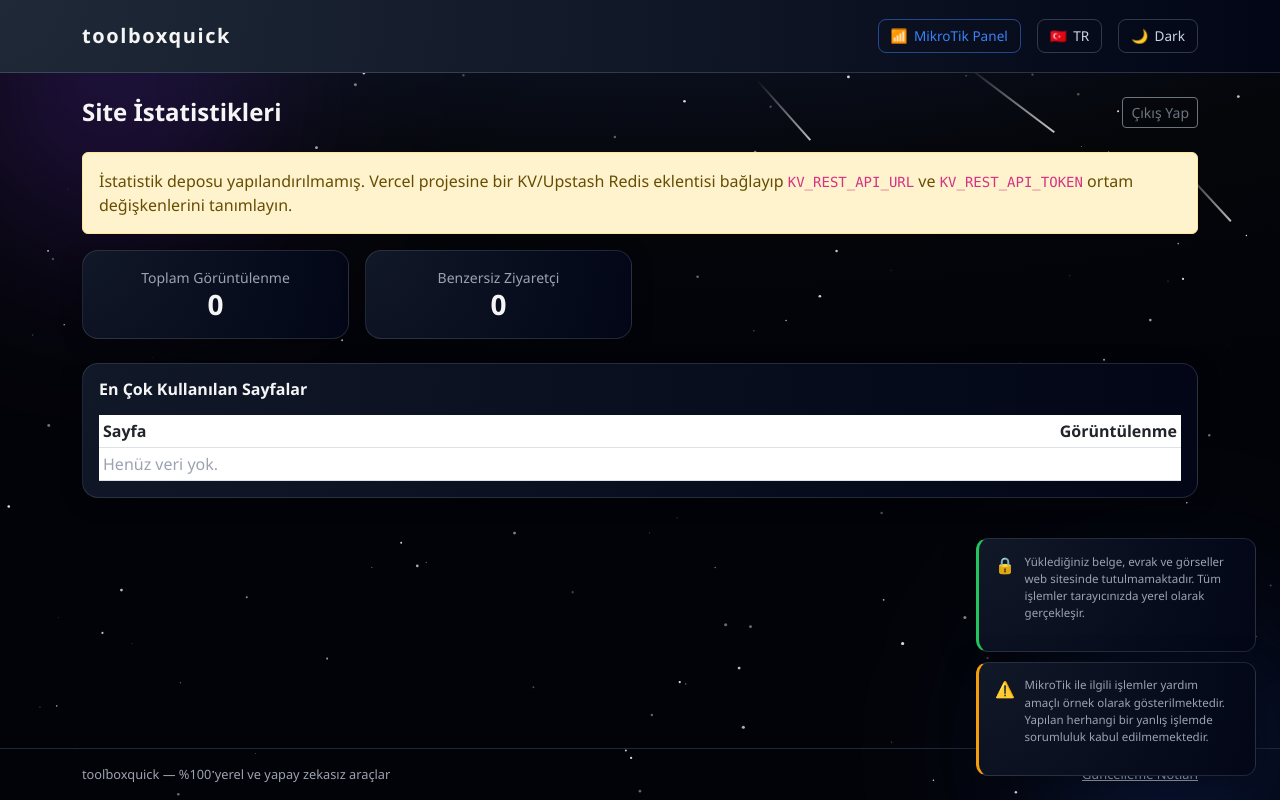
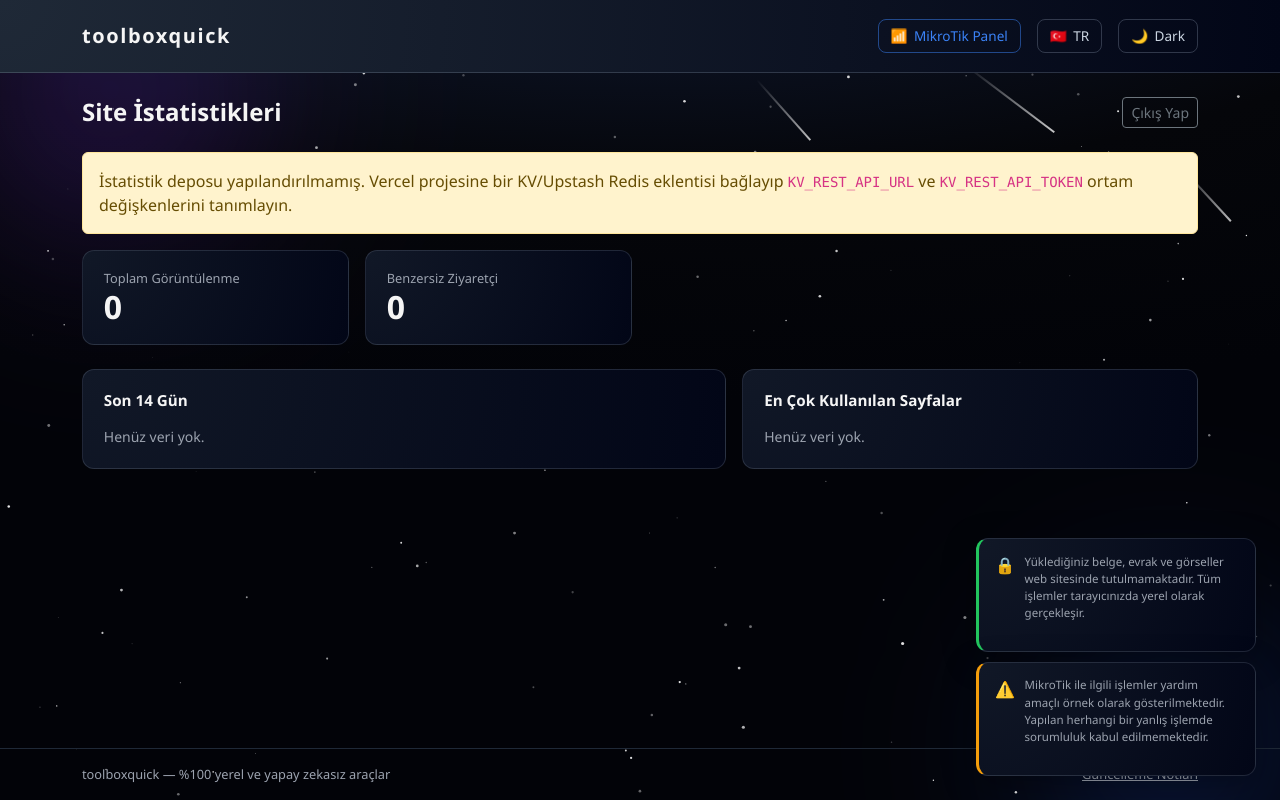
Before and after one commit to kaanbyzt/converter, a Flask app: page /admin in a window 1280 px wide. Run offline with Flask 3, Linux system fonts and the light colour scheme; the visitor is signed in with stand-in values (Sample User, id 1).

Commit message:
kullanim grafigi düzenleme ve iyileştirme çalışması

```diff
--- a/api/analytics.py
+++ b/api/analytics.py
@@ -6,6 +6,8 @@ Upstash REST API'sinde tutulur. Bu değişkenler tanımlı değilse (ör. yereld
 env ayarlanmadıysa) izleme sessizce devre dışı kalır; site bundan etkilenmez.
 """
 
+import datetime
+import hashlib
 import os
 
 import requests
@@ -18,9 +20,25 @@ _PAGEVIEWS_KEY = "stats:pageviews"
 _VISITORS_KEY = "stats:visitors"
 _ROUTES_KEY = "stats:routes"
 
+_DAILY_PREFIX = "stats:daily:"
+_DAILY_TTL = 60 * 60 * 24 * 40  # gösterilen 14 günden fazla, güvenlik payı
+
+_DEDUP_PREFIX = "seen:"
+_DEDUP_TTL = 60 * 60 * 24  # aynı IP + sayfa bir günde yalnızca bir kez sayılır
+_DEDUP_PEPPER = os.environ.get("FLASK_SECRET_KEY", "")
+
 _LOGIN_FAIL_PREFIX = "loginfail:"
 _LOGIN_MAX_ATTEMPTS = 5
 _LOGIN_LOCK_SECONDS = 300
+
+
+def _today_str():
+    return datetime.datetime.utcnow().strftime("%Y-%m-%d")
+
+
+def _dedup_key(day, path, ip):
+    digest = hashlib.sha256(f"{_DEDUP_PEPPER}:{day}:{path}:{ip}".encode()).hexdigest()[:24]
+    return _DEDUP_PREFIX + digest
 
 
 def is_configured():
@@ -43,13 +61,46 @@ def _pipeline(commands):
         return None
 
 
-def track_pageview(path, visitor_id):
-    """Tek bir sayfa görüntülemesini kaydeder. Depo yoksa/erişilemezse no-op."""
+def track_pageview(path, visitor_id, ip):
+    """Bir sayfa görüntülemesini kaydeder. Aynı IP aynı sayfayı aynı gün
+    içinde tekrar açarsa (yenileme dahil) sayaçlara ikinci kez eklenmez.
+    Depo yoksa/erişilemezse no-op."""
+    day = _today_str()
+    dedup_key = _dedup_key(day, path, ip)
+
+    result = _pipeline([
+        ["SET", dedup_key, "1", "NX", "EX", str(_DEDUP_TTL)],
+        ["SADD", _VISITORS_KEY, visitor_id],
+    ])
+    if result is None:
+        return
+
+    is_first_today = (result[0] or {}).get("result") is not None
+    if not is_first_today:
+        return
+
+    daily_key = _DAILY_PREFIX + day
     _pipeline([
         ["INCR", _PAGEVIEWS_KEY],
-        ["SADD", _VISITORS_KEY, visitor_id],
         ["HINCRBY", _ROUTES_KEY, path, 1],
+        ["INCR", daily_key],
+        ["EXPIRE", daily_key, str(_DAILY_TTL)],
     ])
+
+
+def get_daily_series(days=14):
+    """Son `days` gün için (tarih, görüntülenme) listesini eskiden yeniye döner."""
+    if not is_configured():
+        return []
+    today = datetime.datetime.utcnow().date()
+    date_strs = [
+        (today - datetime.timedelta(days=i)).strftime("%Y-%m-%d")
+        for i in range(days - 1, -1, -1)
+    ]
+    result = _pipeline([["GET", _DAILY_PREFIX + d] for d in date_strs])
+    if result is None:
+        return []
+    return [(d, int((r or {}).get("result") or 0)) for d, r in zip(date_strs, result)]
 
 
 def get_stats():
@@ -59,7 +110,7 @@ def get_stats():
         ["HGETALL", _ROUTES_KEY],
     ])
     if result is None:
-        return {"available": False, "pageviews": 0, "visitors": 0, "routes": []}
+        return {"available": False, "pageviews": 0, "visitors": 0, "routes": [], "daily": []}
 
     pageviews = int((result[0] or {}).get("result") or 0)
     visitors = int((result[1] or {}).get("result") or 0)
@@ -68,7 +119,13 @@ def get_stats():
     routes = [(flat[i], int(flat[i + 1])) for i in range(0, len(flat) - 1, 2)]
     routes.sort(key=lambda item: item[1], reverse=True)
 
-    return {"available": True, "pageviews": pageviews, "visitors": visitors, "routes": routes}
+    return {
+        "available": True,
+        "pageviews": pageviews,
+        "visitors": visitors,
+        "routes": routes,
+        "daily": get_daily_series(14),
+    }
 
 
 def check_login_lock(client_id):
--- a/api/index.py
+++ b/api/index.py
@@ -111,6 +111,13 @@ _TRACKED_PATHS = {path for path, _ in SITEMAP_ROUTES}
 _VISITOR_COOKIE = "vid"
 
 
+def _client_ip():
+    forwarded = request.headers.get("X-Forwarded-For", "")
+    if forwarded:
+        return forwarded.split(",")[0].strip()
+    return request.remote_addr or "unknown"
+
+
 @app.before_request
 def _track_pageview():
     if request.method != "GET" or request.path not in _TRACKED_PATHS:
@@ -119,7 +126,7 @@ def _track_pageview():
     if not vid:
         vid = uuid.uuid4().hex
         g.new_vid = vid
-    analytics.track_pageview(request.path, vid)
+    analytics.track_pageview(request.path, vid, _client_ip())
 
 
 @app.after_request
@@ -182,13 +189,6 @@ def _admin_required(view):
     return wrapped
 
 
-def _login_client_id():
-    forwarded = request.headers.get("X-Forwarded-For", "")
-    if forwarded:
-        return forwarded.split(",")[0].strip()
-    return request.remote_addr or "unknown"
-
-
 @app.route("/admin/login", methods=["GET", "POST"])
 def admin_login():
     if session.get("is_admin"):
@@ -196,7 +196,7 @@ def admin_login():
 
     error = None
     if request.method == "POST":
-        client_id = _login_client_id()
+        client_id = _client_ip()
         lock_seconds = analytics.check_login_lock(client_id)
         if lock_seconds > 0:
             error = f"Çok fazla hatalı deneme. {lock_seconds} saniye sonra tekrar dene."
--- a/api/templates/admin_dashboard.html
+++ b/api/templates/admin_dashboard.html
@@ -1,5 +1,122 @@
 {% extends "base.html" %}
 {% block title %}Admin Panel | toolboxquick{% endblock %}
+{% block head %}
+<style>
+    .stat-tile {
+        background: var(--card-bg);
+        border: 1px solid var(--card-border);
+        border-radius: 12px;
+        padding: 1.1rem 1.3rem;
+    }
+    .stat-tile .stat-label {
+        color: var(--text-secondary);
+        font-size: .8rem;
+    }
+    .stat-tile .stat-value {
+        font-size: 2rem;
+        font-weight: 700;
+        line-height: 1.2;
+    }
+
+    .chart-card {
+        background: var(--card-bg);
+        border: 1px solid var(--card-border);
+        border-radius: 12px;
+        padding: 1.3rem;
+    }
+    .chart-card h2 {
+        font-size: .95rem;
+        font-weight: 700;
+        margin-bottom: 1.1rem;
+    }
+
+    /* Günlük sütun grafiği */
+    .daily-chart {
+        display: flex;
+        align-items: flex-end;
+        gap: 4px;
+        height: 140px;
+        border-bottom: 1px solid var(--btn-outline-border);
+        padding-bottom: 2px;
+    }
+    .daily-col {
+        flex: 1;
+        display: flex;
+        flex-direction: column;
+        align-items: center;
+        justify-content: flex-end;
+        height: 100%;
+        min-width: 0;
+    }
+    .daily-col .daily-value {
+        font-size: .68rem;
+        color: var(--text-secondary);
+        margin-bottom: 2px;
+        white-space: nowrap;
+    }
+    .daily-col .daily-bar {
+        width: 100%;
+        max-width: 22px;
+        background: #a855f7;
+        border-radius: 4px 4px 0 0;
+        min-height: 2px;
+        transition: opacity .1s;
+    }
+    .daily-col:hover .daily-bar {
+        opacity: .75;
+    }
+    .daily-col .daily-day {
+        font-size: .65rem;
+        color: var(--text-secondary);
+        margin-top: 6px;
+    }
+
+    /* Sayfa kullanım bar listesi */
+    .page-bar-row {
+        display: flex;
+        align-items: center;
+        gap: .75rem;
+        margin-bottom: .6rem;
+    }
+    .page-bar-row:last-child {
+        margin-bottom: 0;
+    }
+    .page-bar-label {
+        width: 150px;
+        flex-shrink: 0;
+        font-size: .78rem;
+        color: var(--text-color);
+        white-space: nowrap;
+        overflow: hidden;
+        text-overflow: ellipsis;
+    }
+    .page-bar-track {
+        flex: 1;
+        background: var(--btn-outline-border);
+        border-radius: 999px;
+        height: 18px;
+        overflow: hidden;
+    }
+    .page-bar-fill {
+        height: 100%;
+        background: #a855f7;
+        border-radius: 999px;
+        min-width: 4px;
+        transition: opacity .1s;
+    }
+    .page-bar-row:hover .page-bar-fill {
+        opacity: .75;
+    }
+    .page-bar-value {
+        width: 42px;
+        flex-shrink: 0;
+        text-align: right;
+        font-size: .78rem;
+        color: var(--text-secondary);
+        font-variant-numeric: tabular-nums;
+    }
+</style>
+{% endblock %}
 {% block content %}
 <header class="mb-4 d-flex justify-content-between align-items-center flex-wrap gap-2">
     <h1 class="h4 fw-bold mb-0">Site İstatistikleri</h1>
@@ -15,42 +132,60 @@
 
 <div class="row g-3 mb-4">
     <div class="col-6 col-md-3">
-        <div class="tool-card p-3 text-center">
-            <div class="text-secondary small">Toplam Görüntülenme</div>
-            <div class="h3 fw-bold mb-0">{{ stats.pageviews }}</div>
+        <div class="stat-tile">
+            <div class="stat-label">Toplam Görüntülenme</div>
+            <div class="stat-value">{{ stats.pageviews }}</div>
         </div>
     </div>
     <div class="col-6 col-md-3">
-        <div class="tool-card p-3 text-center">
-            <div class="text-secondary small">Benzersiz Ziyaretçi</div>
-            <div class="h3 fw-bold mb-0">{{ stats.visitors }}</div>
+        <div class="stat-tile">
+            <div class="stat-label">Benzersiz Ziyaretçi</div>
+            <div class="stat-value">{{ stats.visitors }}</div>
         </div>
     </div>
 </div>
 
-<div class="tool-card p-3">
-    <h2 class="h6 fw-bold mb-3">En Çok Kullanılan Sayfalar</h2>
-    <div class="table-responsive">
-        <table class="table table-sm align-middle mb-0">
-            <thead>
-                <tr>
-                    <th>Sayfa</th>
-                    <th class="text-end">Görüntülenme</th>
-                </tr>
-            </thead>
-            <tbody>
-                {% for path, count in stats.routes %}
-                <tr>
-                    <td><code>{{ path }}</code></td>
-                    <td class="text-end">{{ count }}</td>
-                </tr>
-                {% else %}
-                <tr>
-                    <td colspan="2" class="text-secondary">Henüz veri yok.</td>
-                </tr>
+<div class="row g-3 mb-3">
+    <div class="col-12 col-lg-7">
+        <div class="chart-card h-100">
+            <h2>Son 14 Gün</h2>
+            {% if stats.daily %}
+            {% set max_val = (stats.daily | map(attribute=1) | max) or 1 %}
+            <div class="daily-chart">
+                {% for date, count in stats.daily %}
+                <div class="daily-col" title="{{ date }}: {{ count }} görüntülenme">
+                    {% if count == max_val and max_val > 0 %}
+                    <div class="daily-value">{{ count }}</div>
+                    {% endif %}
+                    <div class="daily-bar" style="height: {{ (count / max_val * 100) if max_val > 0 else 0 }}%;"></div>
+                    <div class="daily-day">{{ date[8:10] }}</div>
+                </div>
                 {% endfor %}
-            </tbody>
-        </table>
+            </div>
+            {% else %}
+            <p class="text-secondary small mb-0">Henüz veri yok.</p>
+            {% endif %}
+        </div>
+    </div>
+    <div class="col-12 col-lg-5">
+        <div class="chart-card h-100">
+            <h2>En Çok Kullanılan Sayfalar</h2>
+            {% if stats.routes %}
+            {% set top_routes = stats.routes[:8] %}
+            {% set page_max = top_routes[0][1] if top_routes else 1 %}
+            {% for path, count in top_routes %}
+            <div class="page-bar-row" title="{{ path }}: {{ count }} görüntülenme">
+                <span class="page-bar-label">{{ path }}</span>
+                <div class="page-bar-track">
+                    <div class="page-bar-fill" style="width: {{ (count / page_max * 100) if page_max > 0 else 0 }}%;"></div>
+                </div>
+                <span class="page-bar-value">{{ count }}</span>
+            </div>
+            {% endfor %}
+            {% else %}
+            <p class="text-secondary small mb-0">Henüz veri yok.</p>
+            {% endif %}
+        </div>
     </div>
 </div>
 {% endblock %}
```
